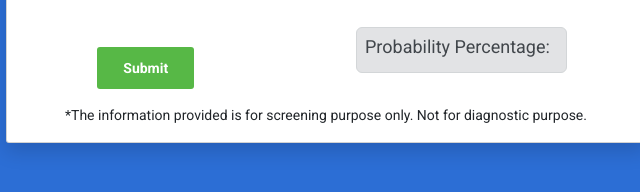
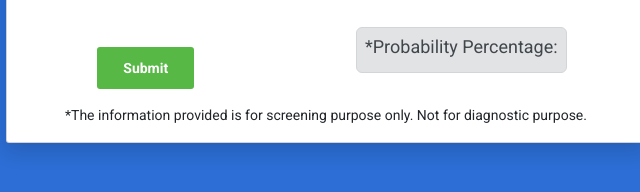
Before and after one commit to qusostool/pgi, a plain HTML site: page index.html in a window 1280 px wide. Shown: the part 624-816 px from the top of the page, 314-954 px from the left. Drawn offline with nearby package versions, Linux system fonts and the light colour scheme.

Commit message:
Update index.html

```diff
--- a/index.html
+++ b/index.html
@@ -75,7 +75,7 @@
                                 <button class="btn btn--radius btn--green" type="submit">Submit</button>
                             </div>
                             <div class="p-t-20 col-2 alert alert-secondary">
-                                <h4>Probability Percentage:</h4>
+                                <h4>*Probability Percentage:</h4>
                                 <h3 id="probability"></h3>
                             </div>
                         </div>
```
